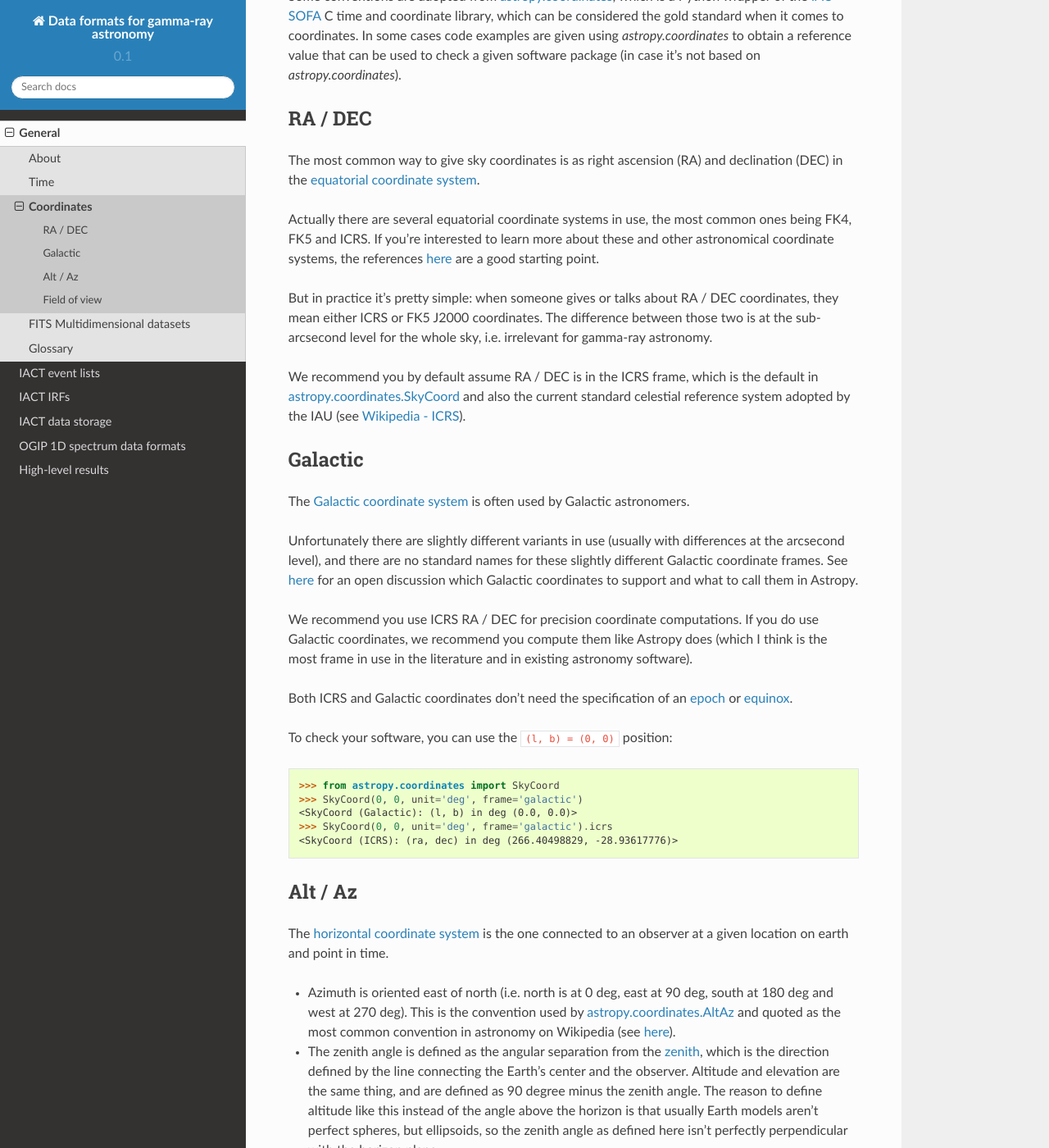
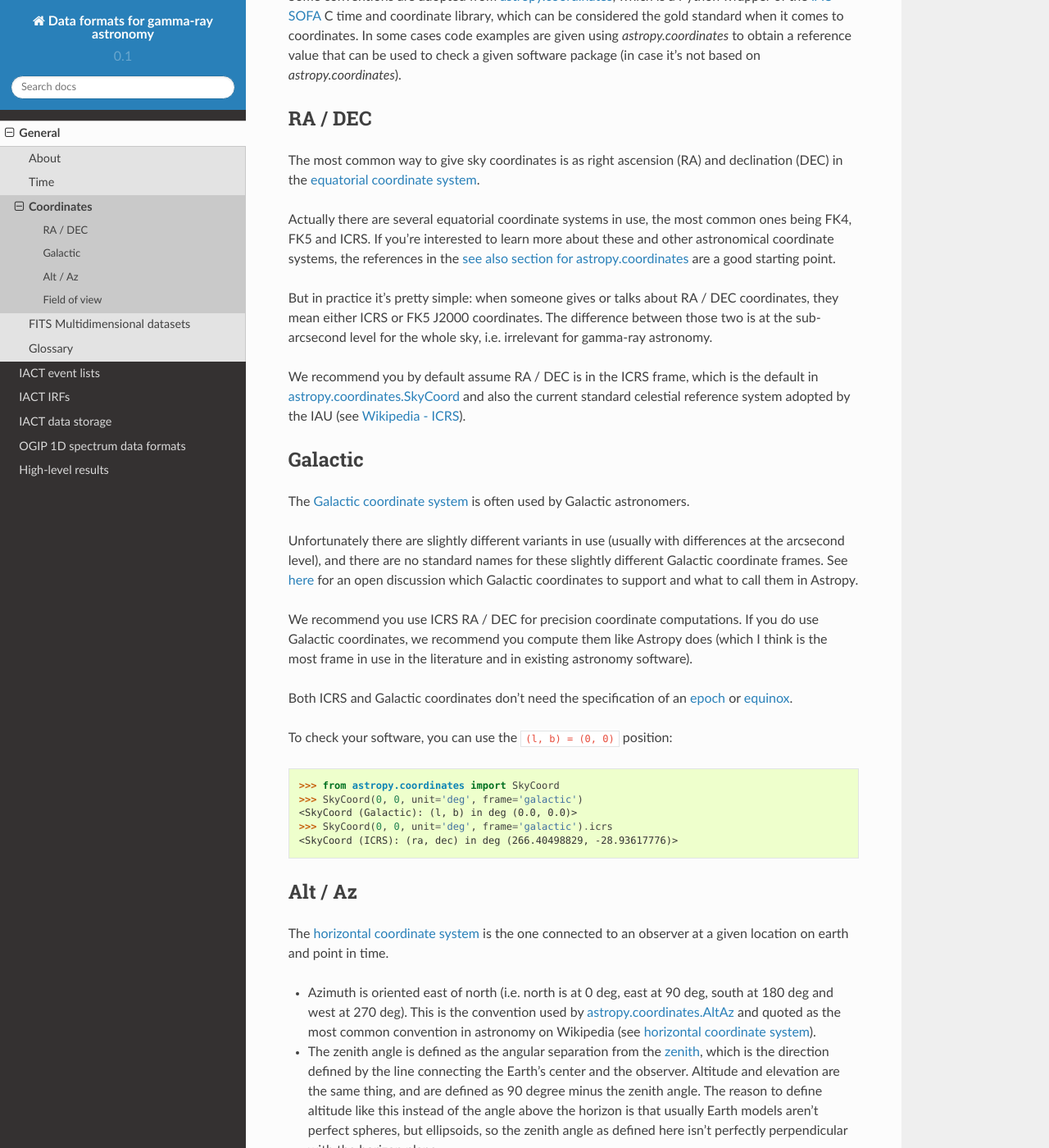
Before and after one commit to open-gamma-ray-astro/gamma-astro-data-formats, a Sphinx documentation site: the page built from source/general/coordinates.rst, in a window 1280 px wide and 1400 px high, scrolled down 392 px. Shown: the whole window at 82% size. Built offline with Sphinx 7.4.7 and the Read the Docs theme 2.0.0, drawn with Linux system fonts in a browser that asks for light colours; some of the changed text lies outside the part shown.

Commit message:
Fix some Sphinx links

```diff
--- a/source/general/about.rst
+++ b/source/general/about.rst
@@ -36,9 +36,9 @@
 high-level and important things, to
 https://lists.nasa.gov/mailman/listinfo/open-gamma-ray-astro .
 
-We use the Sphinx Readthedocs theme as described `here <sphinx-rtd-local>`_,
-i.e. to build the HTML docs locally you have to ``pip install sphinx_rtd_theme``
-before ``make html``.
+We use the Sphinx Readthedocs theme as described in this `Sphinx RTD theme FAQ
+entry`_, i.e. to build the HTML docs locally you have to ``pip install
+sphinx_rtd_theme`` before ``make html``.
 
 References
 ----------
--- a/source/general/coordinates.rst
+++ b/source/general/coordinates.rst
@@ -33,8 +33,8 @@
 
 Actually there are several equatorial coordinate systems in use, the most common
 ones being FK4, FK5 and ICRS. If you're interested to learn more about these and
-other astronomical coordinate systems, the references `here
-<astropy-coordinates-see-also>`__ are a good starting point.
+other astronomical coordinate systems, the references in the `see also section
+for astropy.coordinates`_ are a good starting point.
 
 But in practice it's pretty simple: when someone gives or talks about RA / DEC
 coordinates, they mean either ICRS or FK5 J2000 coordinates. The difference
@@ -85,7 +85,7 @@
 * Azimuth is oriented east of north (i.e. north is at 0 deg, east at 90 deg,
   south at 180 deg and west at 270 deg). This is the convention used by
   `astropy.coordinates.AltAz`_ and quoted as the most common convention in
-  astronomy on Wikipedia (see `here <horizontal coordinate system>`_).
+  astronomy on Wikipedia (see `horizontal coordinate system`_).
 * The zenith angle is defined as the angular separation from the `zenith`_,
   which is the direction defined by the line connecting the Earth's center and the observer.
   Altitude and elevation are the same thing, and are defined as 90 degree minus the zenith angle.
--- a/source/index.rst
+++ b/source/index.rst
@@ -6,7 +6,7 @@
 A place to propose and share data format descriptions for gamma-ray astronomy.
 
 * Repository: https://github.com/open-gamma-ray-astro/gamma-astro-data-formats
-* Docs: http://gamma-astro-data-formats.readthedocs.org/
+* Docs: https://gamma-astro-data-formats.readthedocs.io/
 * Mailing list: https://lists.nasa.gov/mailman/listinfo/open-gamma-ray-astro
 
 Table of contents
--- a/source/references.txt
+++ b/source/references.txt
@@ -22,20 +22,16 @@
 .. _restructured text (RST): http://sphinx-doc.org/rest.html
 .. _Sphinx: http://sphinx-doc.org/index.html
 .. _Readthedocs: https://readthedocs.org
-.. _sphinx-rtd-local: http://docs.readthedocs.org/en/latest/theme.html#how-do-i-use-this-locally-and-on-read-the-docs
+.. _Sphinx RTD theme FAQ entry: http://docs.readthedocs.io/en/latest/faq.html#i-want-to-use-the-read-the-docs-theme-locally
 .. _WCSLIB: http://www.atnf.csiro.au/people/mcalabre/WCS/
 .. _FITS WCS: http://fits.gsfc.nasa.gov/fits_wcs.html
 .. _FITS standard: http://adsabs.harvard.edu/abs/2010A%26A...524A..42P
-.. _astropy.coordinates: http://astropy.readthedocs.org/en/latest/coordinates/index.html
-.. _astropy-coordinates-see-also: http://astropy.readthedocs.org/en/latest/coordinates/index.html#see-also
-.. _astropy.coordinates.SkyCoord: http://astropy.readthedocs.org/en/latest/api/astropy.coordinates.SkyCoord.html
 .. _equatorial coordinate system: https://en.wikipedia.org/wiki/Equatorial_coordinate_system
 .. _Wikipedia - ICRS: https://en.wikipedia.org/wiki/International_Celestial_Reference_System
 .. _Galactic coordinate system: https://en.wikipedia.org/wiki/Galactic_coordinate_system
 .. _epoch: https://en.wikipedia.org/wiki/Epoch_(astronomy)
 .. _equinox: https://en.wikipedia.org/wiki/Equinox_(celestial_coordinates)
 .. _horizontal coordinate system: https://en.wikipedia.org/wiki/Horizontal_coordinate_system
-.. _astropy.coordinates.AltAz: http://astropy.readthedocs.org/en/latest/api/astropy.coordinates.AltAz.html
 .. _zenith: https://en.wikipedia.org/wiki/Zenith
 .. _1995A%26AS..113..159C: http://adsabs.harvard.edu/abs/1995A%26AS..113..159C
 .. _Wikipedia - PSF: https://en.wikipedia.org/wiki/Point_spread_function
@@ -47,3 +43,10 @@
 .. _2015PhRvL.115w1301A: http://adsabs.harvard.edu/abs/2015PhRvL.115w1301A
 .. _2016PhRvD..93f2004C: http://adsabs.harvard.edu/abs/2016PhRvD..93f2004C
 .. _LAT_edisp_usage: http://fermi.gsfc.nasa.gov/ssc/data/analysis/documentation/Pass8_edisp_usage.html
+
+.. _astropy.coordinates: http://astropy.readthedocs.io/en/latest/coordinates/index.html
+.. _see also section for astropy.coordinates: http://astropy.readthedocs.io/en/latest/coordinates/index.html#see-also
+.. _astropy.coordinates.SkyCoord: http://astropy.readthedocs.io/en/latest/api/astropy.coordinates.SkyCoord.html
+.. _astropy.coordinates.AstrometricFrame: http://astropy.readthedocs.io/en/latest/api/astropy.coordinates.AstrometricFrame.html
+.. _astropy.coordinates.AltAz: http://astropy.readthedocs.io/en/latest/api/astropy.coordinates.AltAz.html
+.. _Astropy astrometric frames: http://astropy.readthedocs.io/en/latest/coordinates/matchsep.html#astropy-astrometric-frames
```
Also changed, not shown: README.md (+1 -1 lines).
